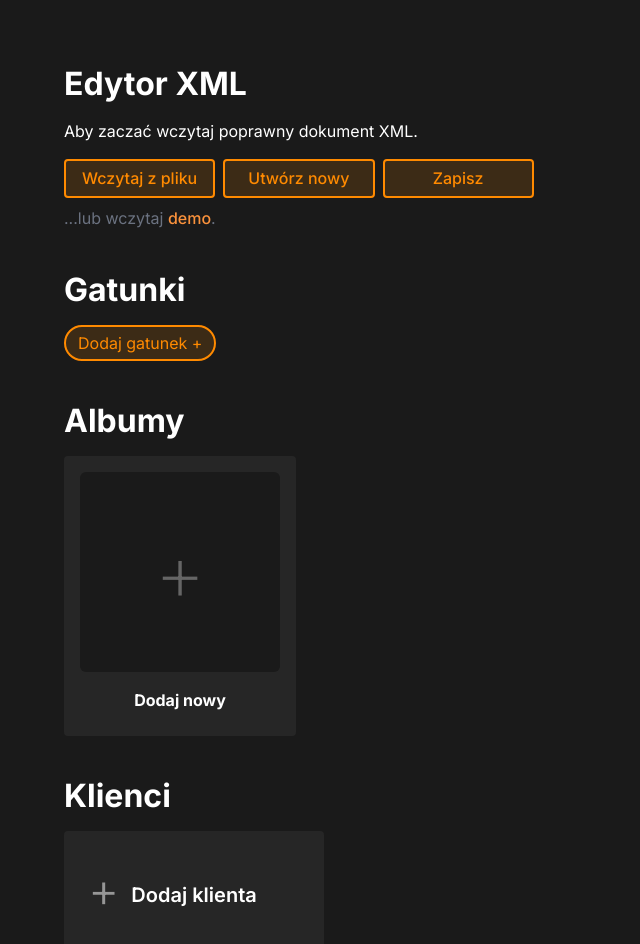
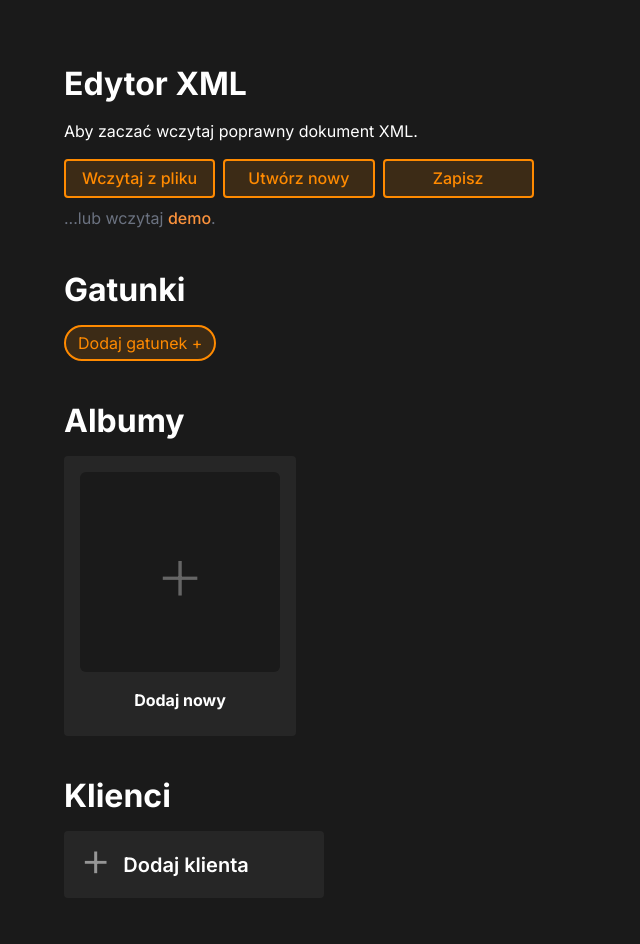
Before and after one commit to IS-2021/xml, a React (Vite) app in the folder xml_editor/: page / in a window 1280 px wide. Shown: the top 944 px of the page, without its empty margins (0-640 px from the left). Built offline with nearby package versions, Linux system fonts and the light colour scheme.

Commit message:
Improved styling of client cards when only "add card" is present

```diff
--- a/xml_editor/src/components/Client.css
+++ b/xml_editor/src/components/Client.css
@@ -1,6 +1,6 @@
 .client_card {
     min-width: 260px;
-    min-height: 128px;
+    /*min-height: 128px;*/
     padding: 1rem;
 
     border-radius: 4px;
@@ -32,8 +32,6 @@
     display: flex;
     gap: 0.75rem;
     align-items: center;
-
-    padding: 0 1.5rem;
 }
 
 .client_card--add > .client_card__name {
```
